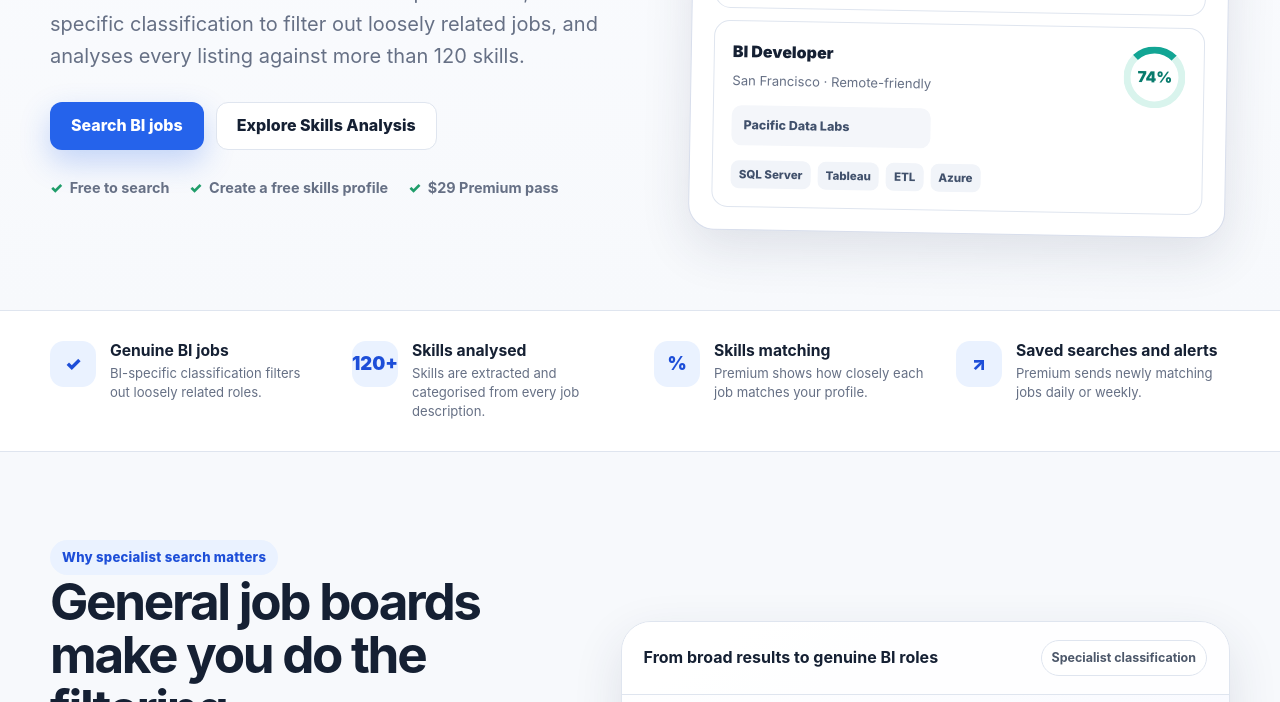
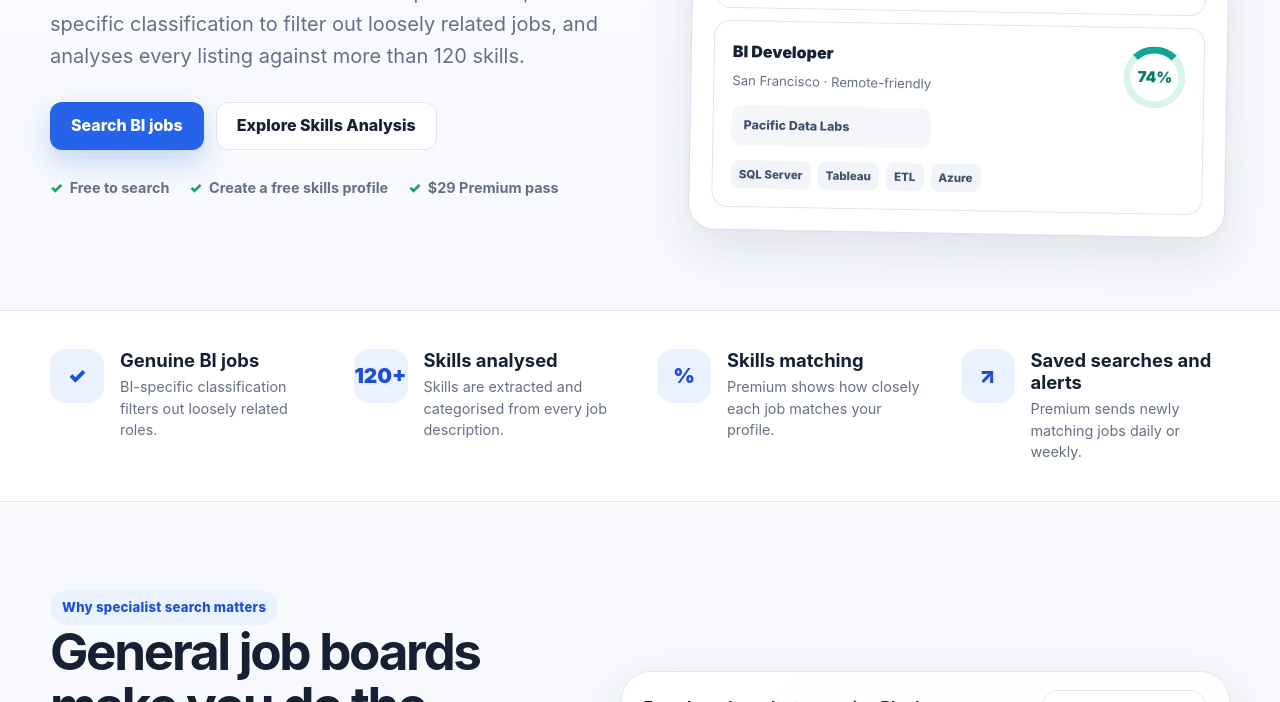
Before and after one commit to fineradam/bi-job-search-website, a plain HTML site: page index.html in a window 1280 px wide. Shown: the part 537-1239 px from the top of the page. Drawn offline with Linux system fonts and the light colour scheme.

Commit message:
Make homepage proof points more prominent

```diff
--- a/index.html
+++ b/index.html
@@ -21,6 +21,50 @@
   <meta property="og:url" content="https://bijobsearch.com/" />
 
   <link rel="stylesheet" href="/assets/css/styles.css" />
+
+  <style>
+    .proof-strip {
+      padding: 38px 0;
+    }
+
+    .proof-grid {
+      gap: 34px;
+    }
+
+    .proof-item {
+      grid-template-columns: 54px 1fr;
+      gap: 16px;
+    }
+
+    .proof-icon {
+      width: 54px;
+      height: 54px;
+      border-radius: 16px;
+      font-size: 1.3rem;
+    }
+
+    .proof-item strong {
+      margin-bottom: 5px;
+      font-size: 1.15rem;
+      line-height: 1.2;
+    }
+
+    .proof-item span {
+      font-size: 0.9rem;
+      line-height: 1.5;
+    }
+
+    @media (max-width: 760px) {
+      .proof-strip {
+        padding: 30px 0;
+      }
+
+      .proof-grid {
+        gap: 22px;
+      }
+    }
+  </style>
+
 </head>
 
 <body>
```
